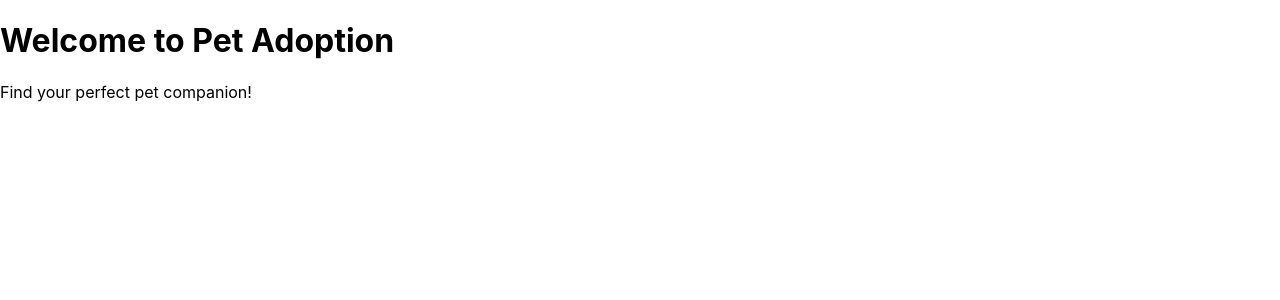
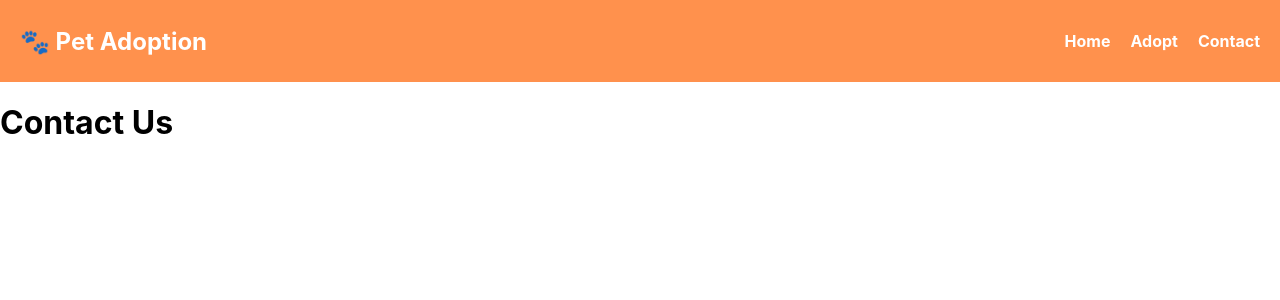
Before and after one commit to keerthana7676/pet-adoption, a React (Create React App) app in the folder pet-adoption-frontend/: page /contact in a window 1280 px wide. Shown: the top 300 px of the page. Built offline with nearby package versions, Linux system fonts and the light colour scheme.

Commit message:
Added Navbar and Routing

```diff
--- a/pet-adoption-frontend/package.json
+++ b/pet-adoption-frontend/package.json
@@ -9,6 +9,7 @@
     "@testing-library/user-event": "^13.5.0",
     "react": "^19.0.0",
     "react-dom": "^19.0.0",
+    "react-router-dom": "^7.2.0",
     "react-scripts": "5.0.1",
     "web-vitals": "^2.1.4"
   },
--- a/pet-adoption-frontend/src/App.js
+++ b/pet-adoption-frontend/src/App.js
@@ -1,11 +1,29 @@
 import React from "react";
+import { BrowserRouter as Router, Route, Routes } from "react-router-dom";
+import Navbar from "./components/Navbar";
+
+function Home() {
+  return <h1>Welcome to Pet Adoption</h1>;
+}
+
+function Adopt() {
+  return <h1>Available Pets for Adoption</h1>;
+}
+
+function Contact() {
+  return <h1>Contact Us</h1>;
+}
 
 function App() {
   return (
-    <div>
-      <h1>Welcome to Pet Adoption</h1>
-      <p>Find your perfect pet companion!</p>
-    </div>
+    <Router>
+      <Navbar />
+      <Routes>
+        <Route path="/" element={<Home />} />
+        <Route path="/adopt" element={<Adopt />} />
+        <Route path="/contact" element={<Contact />} />
+      </Routes>
+    </Router>
   );
 }
 
--- /dev/null
+++ b/pet-adoption-frontend/src/components/Navbar.css
@@ -0,0 +1,32 @@
+.navbar {
+    display: flex;
+    justify-content: space-between;
+    align-items: center;
+    padding: 15px 20px;
+    background-color: #ff914d;
+    color: white;
+  }
+
+  .navbar h2 {
+    margin: 0;
+  }
+
+  .navbar ul {
+    list-style: none;
+    display: flex;
+    gap: 20px;
+  }
+
+  .navbar ul li {
+    display: inline;
+  }
+
+  .navbar ul li a {
+    color: white;
+    text-decoration: none;
+    font-weight: bold;
+  }
+
+  .navbar ul li a:hover {
+    text-decoration: underline;
+  }
--- /dev/null
+++ b/pet-adoption-frontend/src/components/Navbar.js
@@ -0,0 +1,18 @@
+import React from "react";
+import { Link } from "react-router-dom";
+import "./Navbar.css"; // Styling for the navbar
+
+function Navbar() {
+  return (
+    <nav className="navbar">
+      <h2>🐾 Pet Adoption</h2>
+      <ul>
+        <li><Link to="/">Home</Link></li>
+        <li><Link to="/adopt">Adopt</Link></li>
+        <li><Link to="/contact">Contact</Link></li>
+      </ul>
+    </nav>
+  );
+}
+
+export default Navbar;
```
Also changed, not shown: 1 other file (tests, documents, lock files or other folders).
